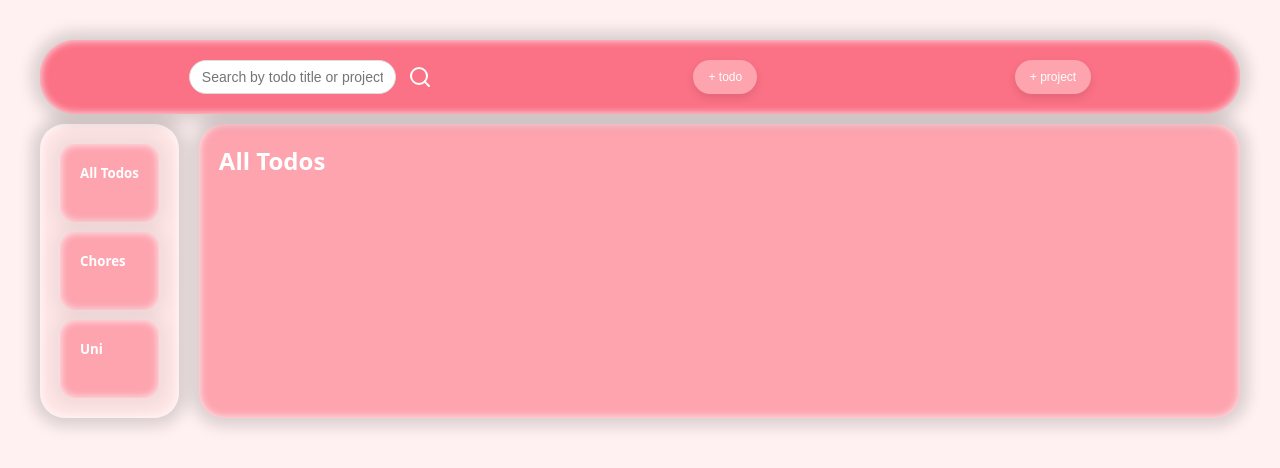
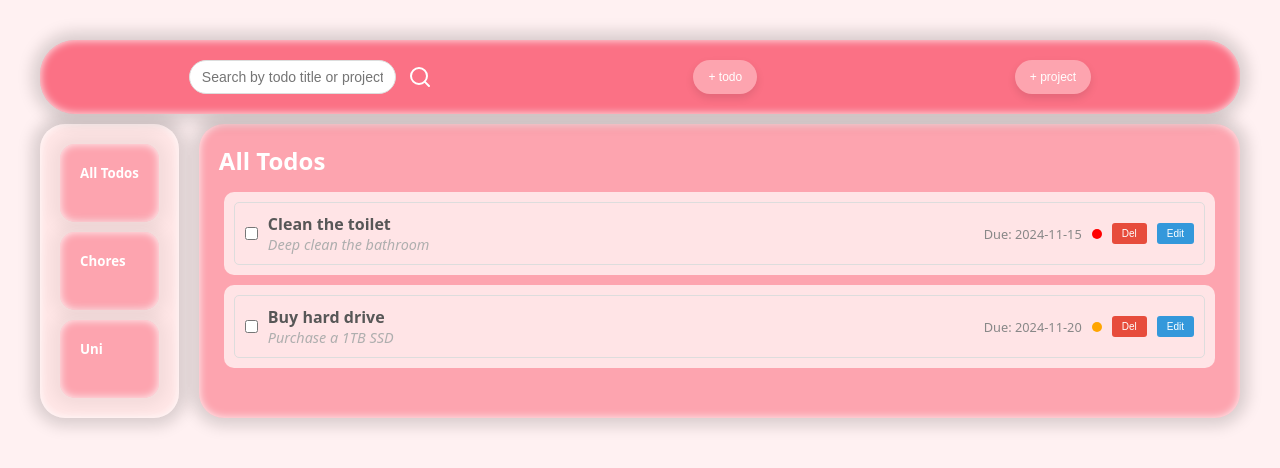
Before and after one commit to marin0suke/todo-list, a website built with webpack: page src/template.html in a window 1280 px wide. Built offline with nearby package versions, Linux system fonts and the light colour scheme.

Commit message:
Display all todos in All Todos.

```diff
--- a/src/AppController.js
+++ b/src/AppController.js
@@ -1,5 +1,6 @@
 
 import createProject from "./createProject";
+import { renderDefaultProject } from "./domRenderer";
 import { moveTodosBetweenProjects } from "./projectUtils";
 
 const AppController = (() => {
@@ -30,6 +31,7 @@ const AppController = (() => {
         const project = projects.find(p => p.name === projectName);
         if (project) {
             defaultProject = project; //
+            // renderDefaultProject();
             return true; // successfully changed.
         } else {
             return false; // project not found.
@@ -100,6 +102,10 @@ const AppController = (() => {
         return projects;
     }
 
+    function getAllTodos() {
+        return projects.flatMap(project => project.getTodos());
+    }
+
     return {
         addProject,
         addTodoToProject,
@@ -108,7 +114,8 @@ const AppController = (() => {
         getAllProjects,
         getDefaultProject,
         setDefaultProject,
-        editTodoInProject
+        editTodoInProject,
+        getAllTodos
     };
 
 })();
--- a/src/domRenderer.js
+++ b/src/domRenderer.js
@@ -26,7 +26,7 @@ function renderDefaultProject() {
     container.innerHTML = "";
 
     const defaultProject = AppController.getDefaultProject();
-    let todos = defaultProject.getTodos();
+    const isAllTodos = defaultProject.name === "All Todos"; // check if current default is All Todos.
 
     const defaultTitle = document.createElement("h2");
     defaultTitle.textContent = defaultProject.name;
@@ -35,7 +35,7 @@ function renderDefaultProject() {
     const todoList = document.createElement("ul"); // create empty list to put todos.
     todoList.classList.add("todo-list");
 
-    // let todos = project.getTodos(); // get todos from factory function projects!
+    let todos = isAllTodos ? AppController.getAllTodos() : defaultProject.getTodos(); // conditionally grab todos depending on whether All or another project.
 
     todos = todos.sort((a, b) => a.completed - b.completed); // sorts in array. completed at bottom.
 
@@ -121,6 +121,8 @@ function renderDefaultProject() {
     });
 
     container.appendChild(todoList);
+
+    setupProjectSelection();
 }
 
 function renderTodoForm() {
--- a/src/index.js
+++ b/src/index.js
@@ -19,7 +19,6 @@ function initializeApp() { // some dummy content, renders initial page.
     renderProjects(AppController.getAllProjects());
     setupProjectSelection();
     renderDefaultProject();
-
 }
 
 window.onload = () => { // conditionally runs block on whether window is loaded - event listeners don't run until elements are on the page. (avoid timing conflicts).
--- a/src/styles.css
+++ b/src/styles.css
@@ -249,3 +249,11 @@ body {
     text-decoration: line-through; /* Adds strikethrough effect */
     color: gray; /* Sets text color to gray */
 }
+
+.item-title {
+    color: rgb(87, 87, 87);
+}
+
+.item-description {
+    color: #aeaeae;
+}
```
